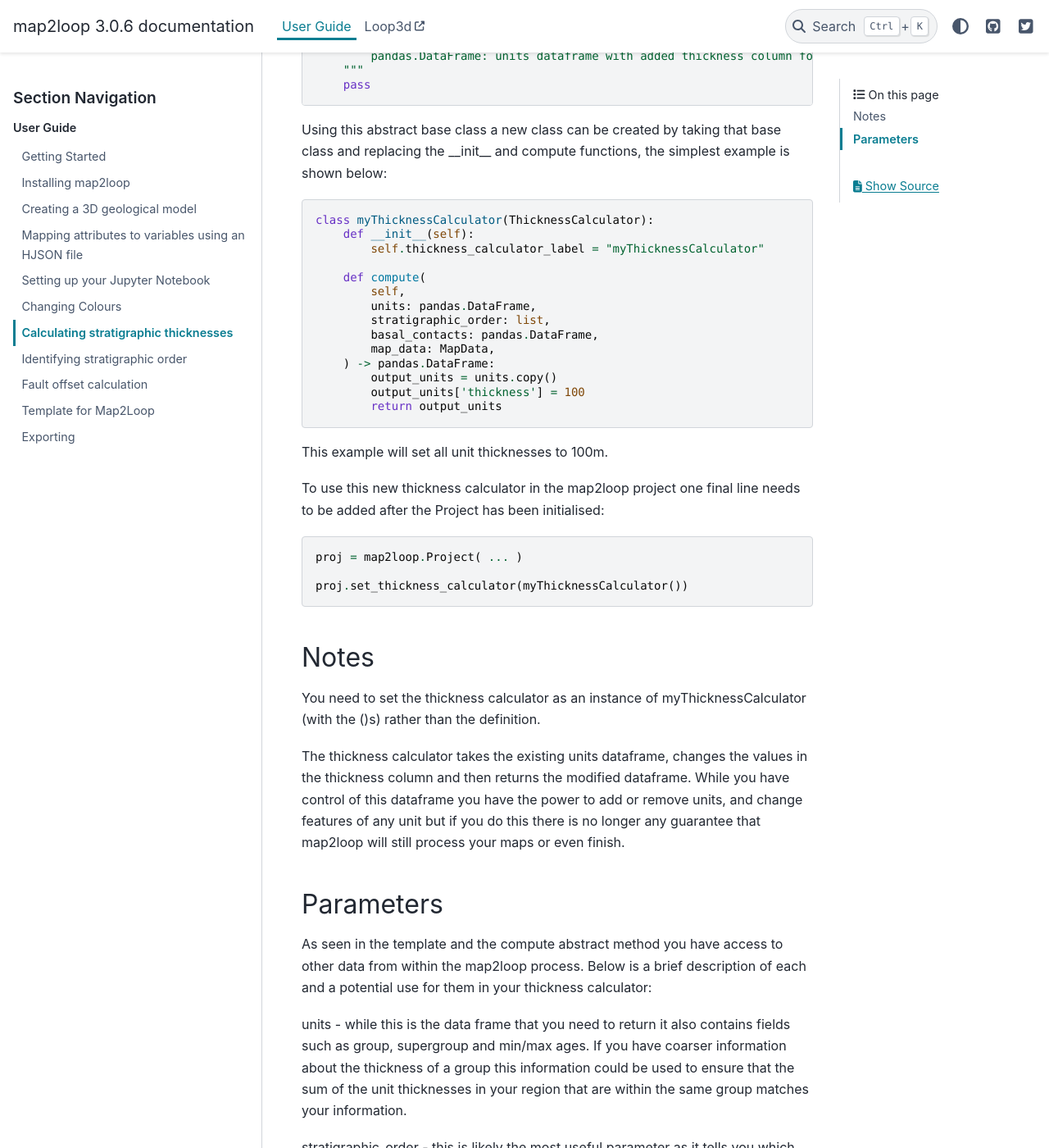
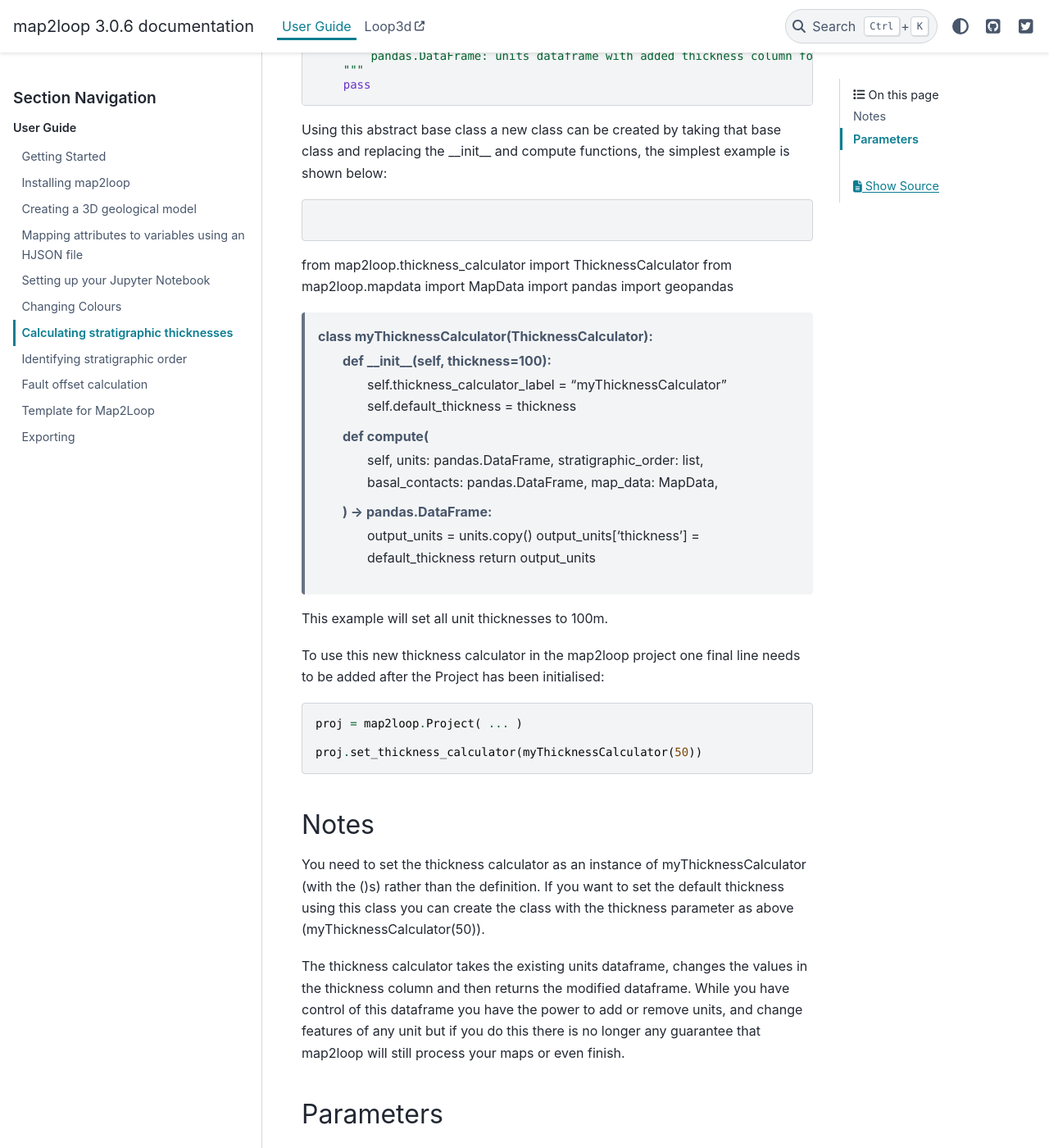
Before and after one commit to Loop3D/map2loop, a Sphinx documentation site: the page built from docs/source/user_guide/stratigraphic_thickness.rst, in a window 1280 px wide and 1400 px high, scrolled down 1267 px. Shown: the whole window at 82% size. Built offline with Sphinx 7.4.7 and the PyData theme 0.15.4, drawn with Linux system fonts in a browser that asks for light colours; pages that are not in the unit, such as notebooks, are missing from menus.

Commit message:
docs: Add import modules and example parameters to sorter and thickness calculator docs.

```diff
--- a/docs/source/user_guide/stratigraphic_order.rst
+++ b/docs/source/user_guide/stratigraphic_order.rst
@@ -58,6 +58,10 @@
 replacing the __init__ and sort functions, the simplest example is shown below:
 
 .. code-block::
+from map2loop.sorter import Sorter
+from map2loop.mapdata import MapData
+import pandas
+import geopandas
 
     class mySorter(Sorter):
         def __init__(self):
--- a/docs/source/user_guide/stratigraphic_thickness.rst
+++ b/docs/source/user_guide/stratigraphic_thickness.rst
@@ -65,10 +65,15 @@
 replacing the __init__ and compute functions, the simplest example is shown below:
 
 .. code-block::
+from map2loop.thickness_calculator import ThicknessCalculator
+from map2loop.mapdata import MapData
+import pandas
+import geopandas
 
     class myThicknessCalculator(ThicknessCalculator):
-        def __init__(self):
+        def __init__(self, thickness=100):
             self.thickness_calculator_label = "myThicknessCalculator"
+            self.default_thickness = thickness
 
         def compute(
             self,
@@ -78,7 +83,7 @@
             map_data: MapData,
         ) -> pandas.DataFrame:
             output_units = units.copy()
-            output_units['thickness'] = 100
+            output_units['thickness'] = default_thickness
             return output_units
 
 This example will set all unit thicknesses to 100m.
@@ -90,12 +95,14 @@
 
     proj = map2loop.Project( ... )
 
-    proj.set_thickness_calculator(myThicknessCalculator())
+    proj.set_thickness_calculator(myThicknessCalculator(50))
 
 Notes
 -----
 You need to set the thickness calculator as an instance of myThicknessCalculator
-(with the ()s) rather than the definition.
+(with the ()s) rather than the definition.  If you want to set the default thickness using
+this class you can create the class with the thickness parameter as above
+(myThicknessCalculator(50)).
 
 The thickness calculator takes the existing units dataframe, changes the values in the
 thickness column and then returns the modified dataframe.  While you have control of
```
